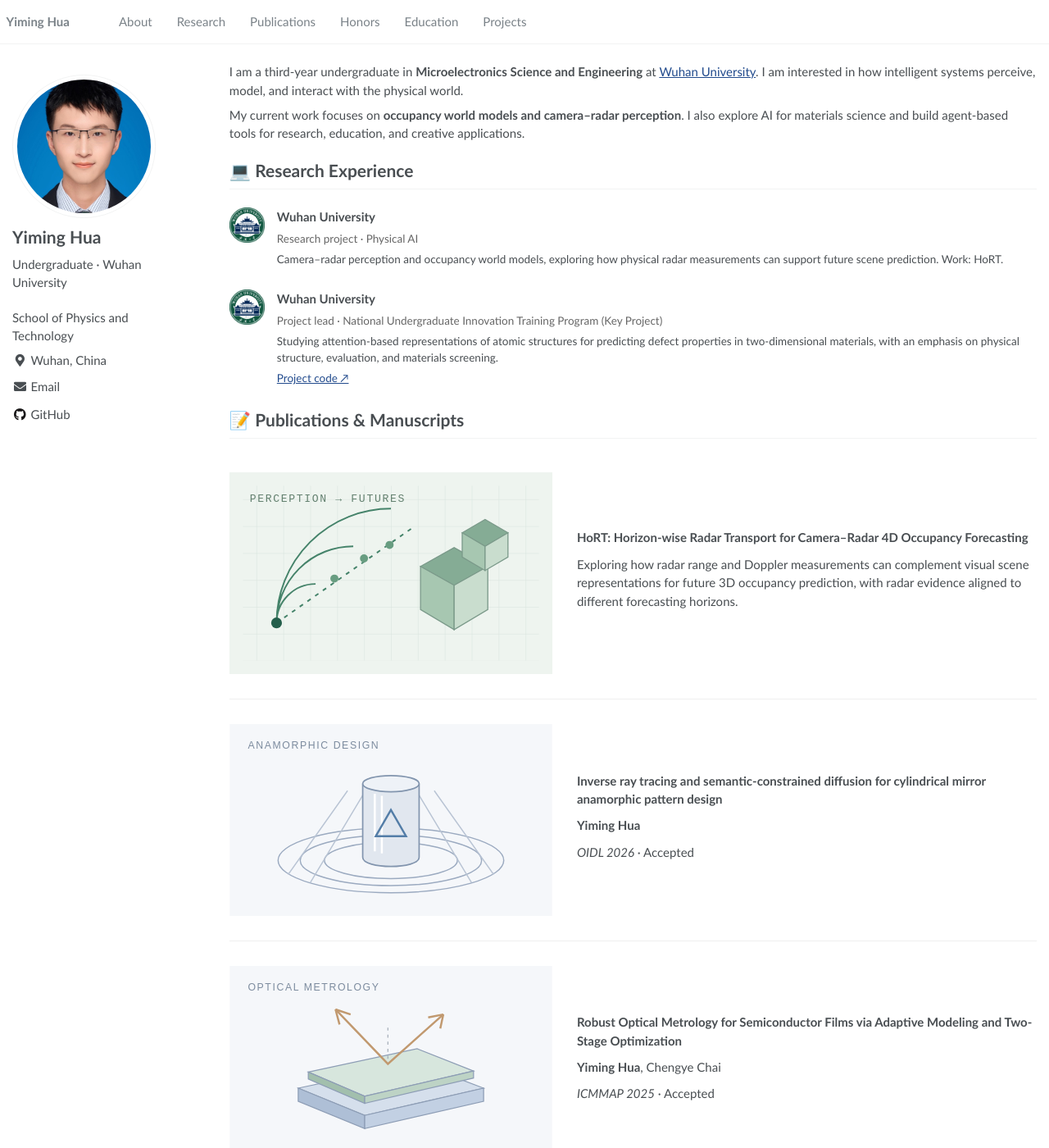
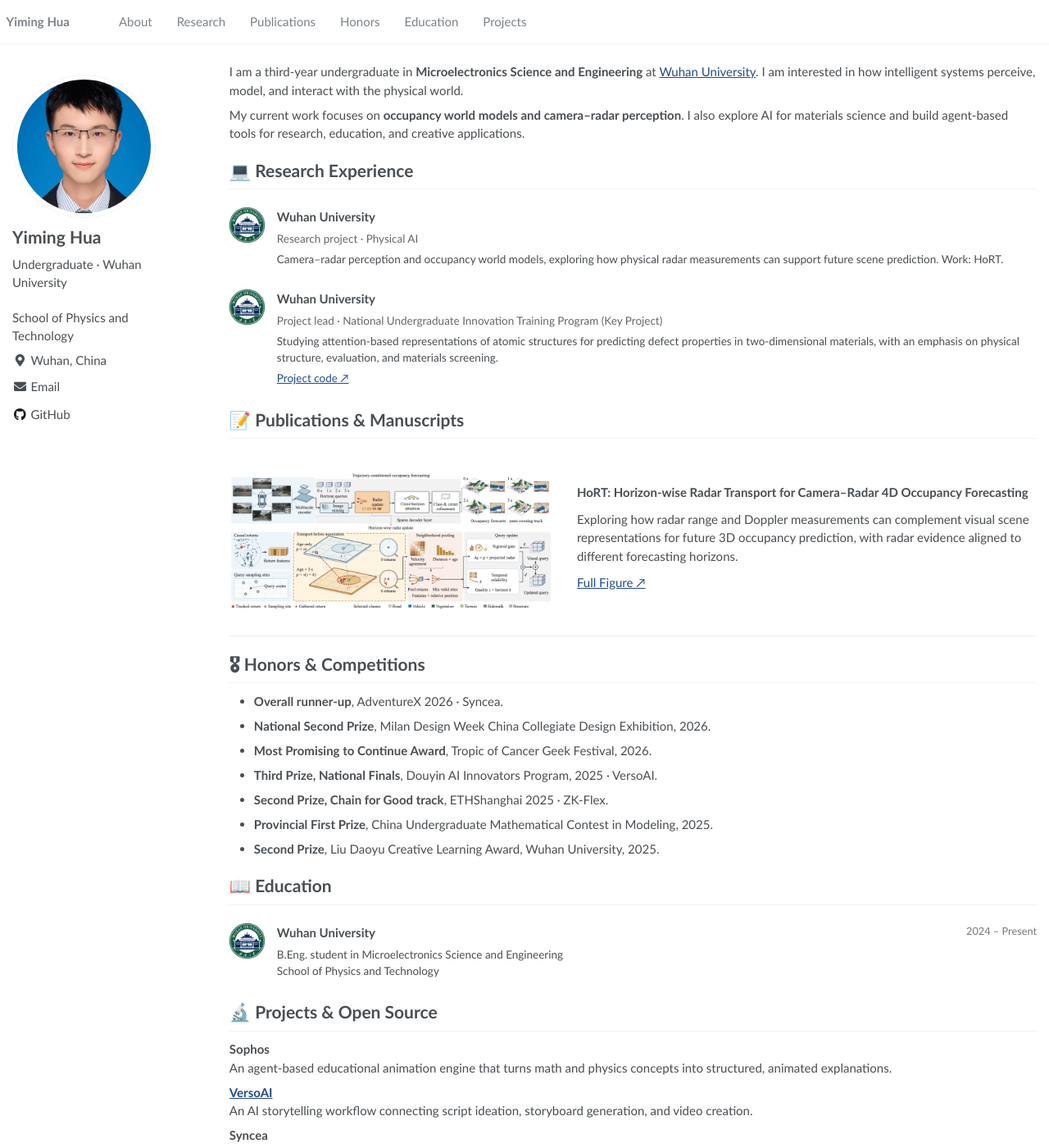
Before and after one commit to chimeraHHH/chimeraHHH.github.io, a Jekyll site: the page built from _pages/about.md, in a window 1280 px wide and 1400 px high. Shown: the whole window at 82% size. Built offline with Jekyll 4.4.1, drawn with Linux system fonts in a browser that asks for light colours.

Commit message:
Use the HoRT manuscript figure and remove the other papers

```diff
--- a/_pages/about.md
+++ b/_pages/about.md
@@ -32,26 +32,11 @@ redirect_from:
 
 <h1 id="publications">📝 Publications &amp; Manuscripts</h1>
 <div class="paper-box" id="hort">
-  <div class="paper-box-image"><div><img src="/images/radar-cover.svg" alt="Illustration of radar sensing and occupancy forecasting" width="100%" loading="lazy"></div></div>
+  <div class="paper-box-image"><div><a href="/images/hort-main.png" target="_blank" rel="noopener noreferrer" title="View the complete HoRT method figure"><img src="/images/hort-main.png" alt="HoRT method overview: sparse decoder and horizon-wise radar transport and fusion" width="100%" loading="lazy"></a></div></div>
   <div class="paper-box-text">
     <p class="paper-title">HoRT: Horizon-wise Radar Transport for Camera–Radar 4D Occupancy Forecasting</p>
     <p class="paper-description">Exploring how radar range and Doppler measurements can complement visual scene representations for future 3D occupancy prediction, with radar evidence aligned to different forecasting horizons.</p>
-  </div>
-</div>
-<div class="paper-box">
-  <div class="paper-box-image"><div><img src="/images/anamorphic-cover.svg" alt="Geometric illustration of a cylindrical mirror and an anamorphic pattern" width="100%" loading="lazy"></div></div>
-  <div class="paper-box-text">
-    <p class="paper-title">Inverse ray tracing and semantic-constrained diffusion for cylindrical mirror anamorphic pattern design</p>
-    <p class="paper-authors"><strong>Yiming Hua</strong></p>
-    <p><em>OIDL 2026</em> · <span>Accepted</span></p>
-  </div>
-</div>
-<div class="paper-box">
-  <div class="paper-box-image"><div><img src="/images/metrology-cover.svg" alt="Illustration of optical measurements of a layered semiconductor film" width="100%" loading="lazy"></div></div>
-  <div class="paper-box-text">
-    <p class="paper-title">Robust Optical Metrology for Semiconductor Films via Adaptive Modeling and Two-Stage Optimization</p>
-    <p class="paper-authors"><strong>Yiming Hua</strong>, Chengye Chai</p>
-    <p><em>ICMMAP 2025</em> · <span>Accepted</span></p>
+    <p><a href="/images/hort-main.png" target="_blank" rel="noopener noreferrer">Full Figure ↗</a></p>
   </div>
 </div>
 
```
Also changed, not shown: README.md (+1 -1 lines), UPSTREAM.md (+1 -1 lines), images/anamorphic-cover.svg (deleted), images/hort-main.png (added), images/metrology-cover.svg (deleted), images/radar-cover.svg (deleted).
